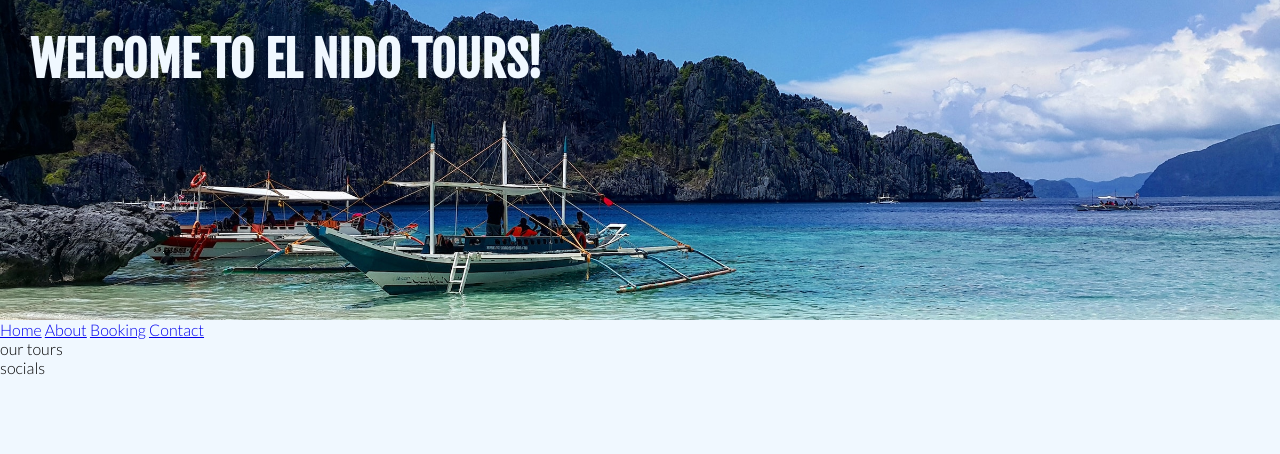
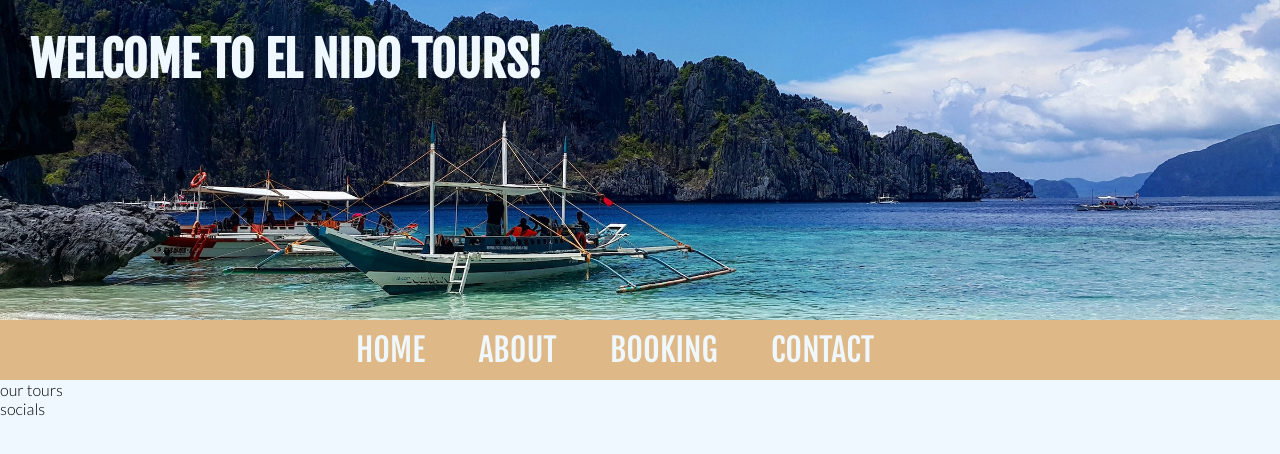
Before and after one commit to dcigic92/pp1-el-nido-tours, a plain HTML site: page index.html in a window 1280 px wide. Shown: the top 454 px of the page. Drawn offline with Linux system fonts and the light colour scheme.

Commit message:
Style navigation links

```diff
--- a/assets/css/style.css
+++ b/assets/css/style.css
@@ -31,3 +31,25 @@ body {
     left: 30px;
     top: 30px;
 }
+
+/* Navigation */
+
+#menu {
+    background-color: burlywood;
+    height: 60px;
+    line-height: 60px;
+    text-align: center;
+    font-family: Fjalla One, sans-serif;
+}
+
+#menu > a {
+    text-decoration: none;
+    text-transform: uppercase;
+    color: aliceblue;
+    font-size: 200%;
+    margin-right: 50px;
+}
+
+#menu > a:hover {
+	color: black;
+}
```
